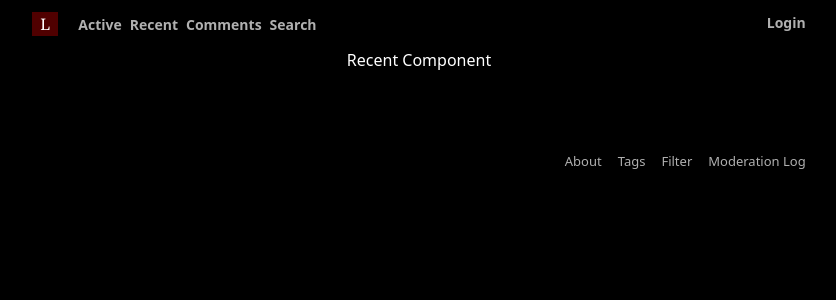
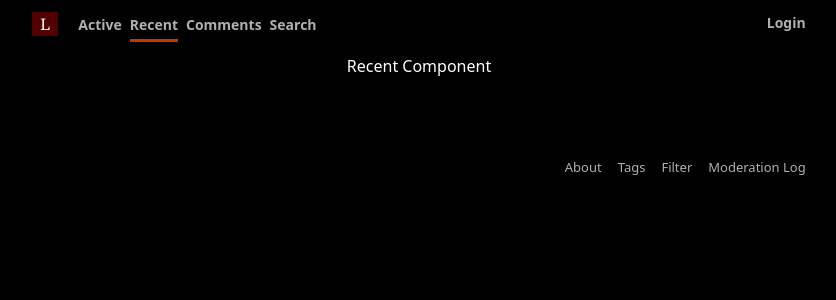
Before and after one commit to jillBhatt26/nanomarx_tech_assignment, a React (Vite) app in the folder client/: page /recent in a window 1280 px wide. Shown: the top 300 px of the page, without its empty margins (221-1057 px from the left). Built offline with nearby package versions, Linux system fonts and the light colour scheme.

Commit message:
Completed Navbar and UI layout styles and created loader component and page

```diff
--- /dev/null
+++ b/client/src/components/Loader.jsx
@@ -0,0 +1,9 @@
+const Loader = () => {
+    return (
+        <div>
+            <h1 className="text-2xl text-center my-20">Loader</h1>
+        </div>
+    );
+};
+
+export default Loader;
--- /dev/null
+++ b/client/src/pages/Error.jsx
@@ -0,0 +1,14 @@
+const ErrorPage = () => {
+    return (
+        <div className="space-y-5 mx-10">
+            <h1>404</h1>
+
+            <p className="text-sm">
+                The resource you requested was not found, or the story has been
+                deleted.
+            </p>
+        </div>
+    );
+};
+
+export default ErrorPage;
--- /dev/null
+++ b/client/src/pages/Loading.jsx
@@ -0,0 +1,11 @@
+import Loader from '../components/Loader';
+
+const LoadingPage = () => {
+    return (
+        <div>
+            <Loader />
+        </div>
+    );
+};
+
+export default LoadingPage;
--- a/client/src/partials/Navbar.jsx
+++ b/client/src/partials/Navbar.jsx
@@ -1,6 +1,9 @@
-import { Link } from 'react-router-dom';
+import { Link, useLocation } from 'react-router-dom';
 
 const Navbar = () => {
+    // hooks
+    const location = useLocation();
+
     return (
         <div className="pt-3 pb-3 flex justify-center md:justify-between space-x-2 lg:space-x-5 px-2 lg:px-0 bg-[#202020] sm:bg-black">
             {/* Logo */}
@@ -12,16 +15,44 @@ const Navbar = () => {
 
             {/* Nav items */}
             <ul className="flex space-x-4  md:space-x-2 text-[14px] font-semibold text-[#FFFFFFB0] sm:flex-1 mt-0.5">
-                <Link to="/active">
+                <Link
+                    to="/active"
+                    className={`pb-1 ${
+                        location.pathname === '/active'
+                            ? 'border-b-3 border-orange-700'
+                            : 'border-b-3 border-transparent'
+                    }`}
+                >
                     <li>Active</li>
                 </Link>
-                <Link to="/recent">
+                <Link
+                    to="/recent"
+                    className={`pb-1 ${
+                        location.pathname === '/recent'
+                            ? 'border-b-3 border-orange-700'
+                            : 'border-b-3 border-transparent'
+                    }`}
+                >
                     <li>Recent</li>
                 </Link>
-                <Link to="/comments">
+                <Link
+                    to="/comments"
+                    className={`pb-1 ${
+                        location.pathname === '/comments'
+                            ? 'border-b-3 border-orange-700'
+                            : 'border-b-3 border-transparent'
+                    }`}
+                >
                     <li>Comments</li>
                 </Link>
-                <Link to="/search">
+                <Link
+                    to="/search"
+                    className={`pb-1 ${
+                        location.pathname === '/search'
+                            ? 'border-b-3 border-orange-700'
+                            : 'border-b-3 border-transparent'
+                    }`}
+                >
                     <li>Search</li>
                 </Link>
             </ul>
@@ -29,7 +60,11 @@ const Navbar = () => {
             {/* Login */}
             <Link
                 to="/login"
-                className="space-x-4 text-[14px] font-semibold text-[#FFFFFFB0]"
+                className={`space-x-4 text-[14px] font-semibold text-[#FFFFFFB0] ${
+                    location.pathname === '/login'
+                        ? 'border-b-3 border-orange-700'
+                        : 'border-b-3 border-transparent'
+                }`}
             >
                 Login
             </Link>
--- a/client/src/router/index.jsx
+++ b/client/src/router/index.jsx
@@ -10,6 +10,7 @@ import RecentPage from '../pages/Recent';
 import SearchPage from '../pages/Search';
 import LoginPage from '../pages/Login';
 import SignupPage from '../pages/Signup';
+import ErrorPage from '../pages/Error';
 
 const AppRouter = () => {
     return (
@@ -32,6 +33,7 @@ const AppRouter = () => {
                     </Route>
 
                     {/* Error */}
+                    <Route path="*" element={<ErrorPage />} />
                 </Route>
             </Routes>
         </BrowserRouter>
```
